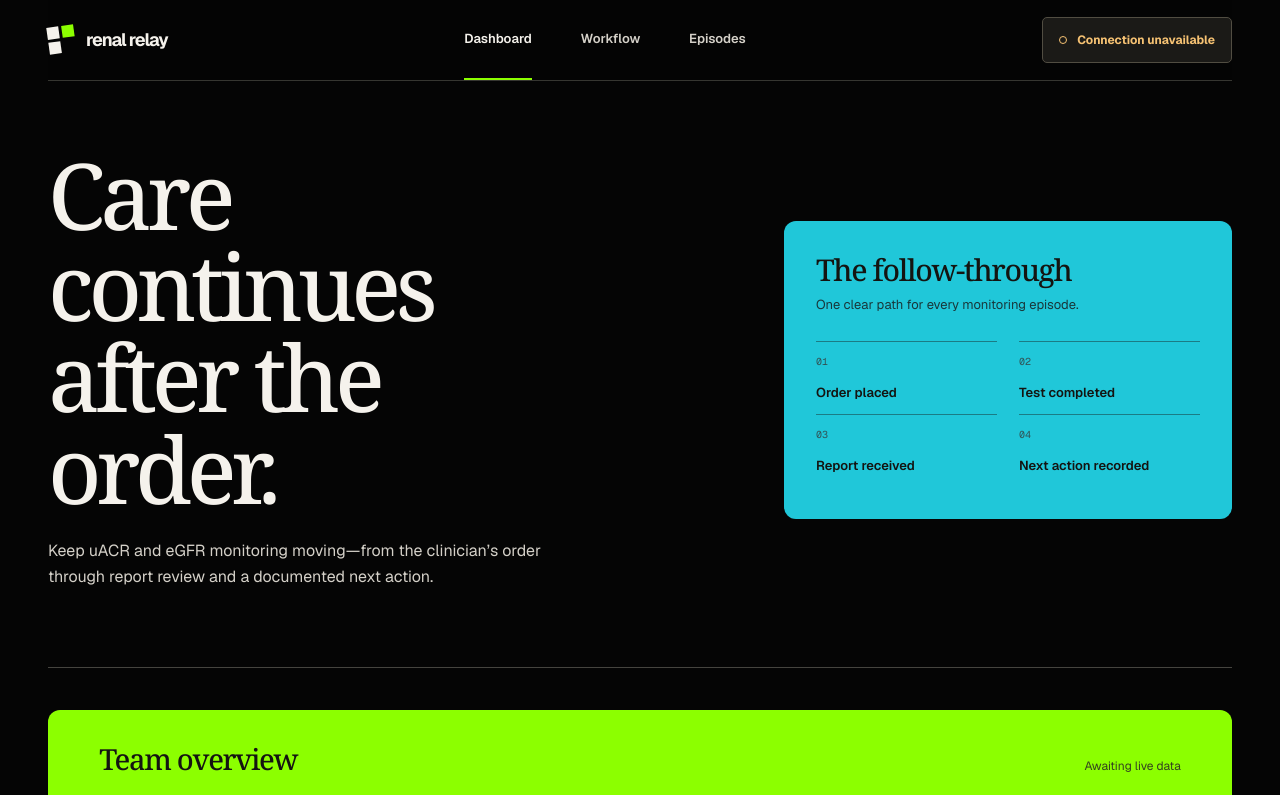
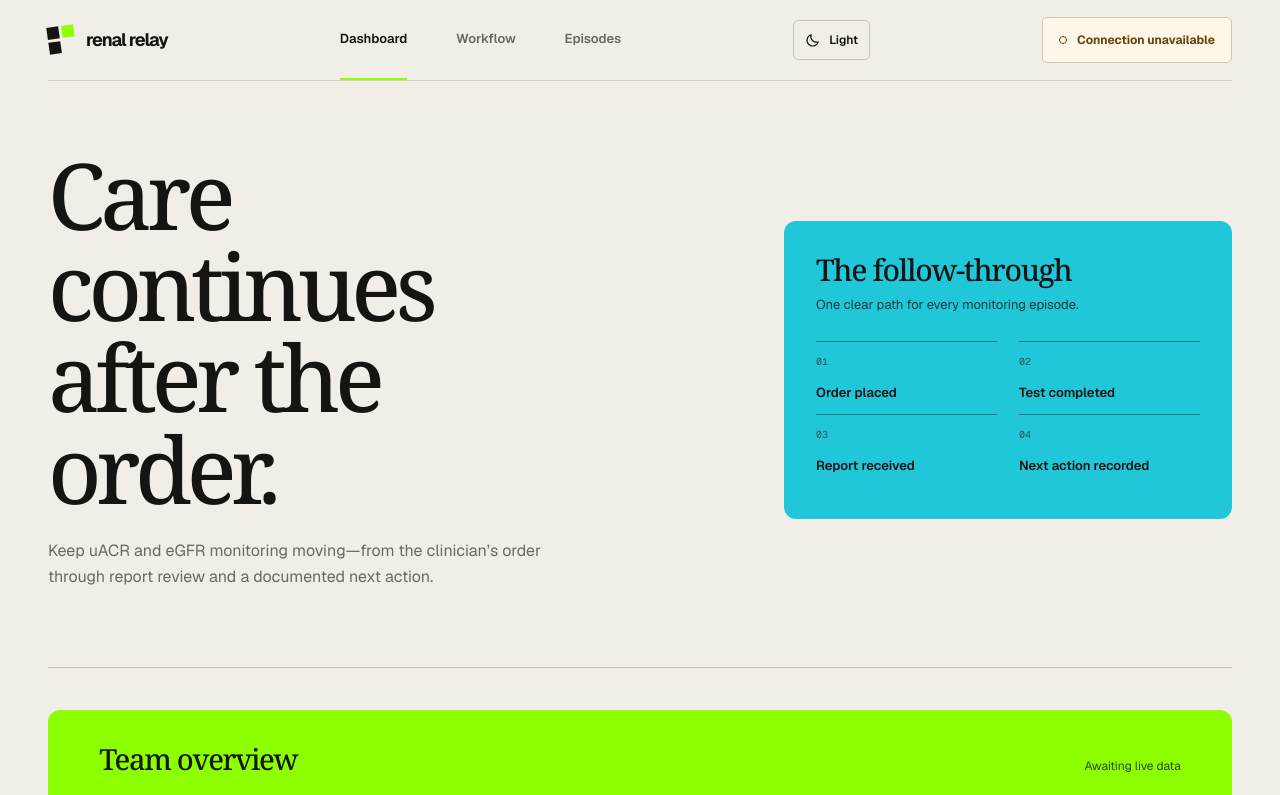
Before and after one commit to cephalic-labs/nephrosa, a Next.js app: page / in a window 1280 px wide. Shown: the top 795 px of the page. Built offline with nearby package versions, Linux system fonts and the light colour scheme; no server answers.

Commit message:
Add light mode to Renal Relay dashboard

```diff
--- a/app/globals.css
+++ b/app/globals.css
@@ -34,44 +34,68 @@
   --lime-rule: rgb(20 20 17 / 40%);
   --header-ground: rgb(5 5 5 / 94%);
   --focus: #8cff00;
+  --canvas-ink: var(--paper);
+  --canvas-muted: var(--paper-muted);
   --font-body: var(--font-geist-sans), Arial, Helvetica, sans-serif;
   --font-display: "Noto Serif Relay", Georgia, "Times New Roman", serif;
 }
 
+html[data-theme="light"] {
+  color-scheme: light;
+  --night: #f1eee8;
+  --paper: #fffdf8;
+  --paper-muted: #55524c;
+  --muted: #6b6861;
+  --line: #c9c4ba;
+  --header-line: #d4cfc5;
+  --offline-line: #d4c7ae;
+  --offline-ground: #fff8e9;
+  --offline-ink: #68440e;
+  --header-ground: rgb(241 238 232 / 94%);
+  --focus: #467500;
+  --canvas-ink: var(--ink);
+  --canvas-muted: var(--muted);
+}
+
 @theme inline {
   --color-background: var(--night);
-  --color-foreground: var(--paper);
+  --color-foreground: var(--ink);
   --font-sans: var(--font-geist-sans);
   --font-mono: var(--font-geist-mono);
 }
 
 * { box-sizing: border-box; }
 html { min-height: 100%; scroll-behavior: smooth; }
-body { min-height: 100vh; margin: 0; background: var(--night); color: var(--paper); font-family: var(--font-body); font-size: 15px; line-height: 1.55; }
+body { min-height: 100vh; margin: 0; background: var(--night); color: var(--ink); font-family: var(--font-body); font-size: 15px; line-height: 1.55; transition: background-color 180ms ease, color 180ms ease; }
 ::selection { background: var(--lime); color: var(--ink); }
 :focus-visible { outline: 3px solid var(--focus); outline-offset: 4px; }
+html[data-theme="dark"] body { color: var(--paper); }
 a { color: inherit; text-underline-offset: 4px; }
 button { font: inherit; }
 button:focus-visible, a:focus-visible { outline-offset: 5px; }
 
 .dashboard-shell { width: min(1440px, 100%); min-height: 100vh; margin: 0 auto; padding: 0 48px; }
 .site-header { position: sticky; top: 0; z-index: 5; display: flex; min-height: 80px; align-items: center; justify-content: space-between; gap: 28px; border-bottom: 1px solid var(--header-line); background: var(--header-ground); backdrop-filter: blur(14px); }
-.wordmark { display: inline-flex; align-items: center; gap: 11px; color: var(--paper); font-size: 18px; font-weight: 650; letter-spacing: -.055em; text-decoration: none; white-space: nowrap; }
+.wordmark { display: inline-flex; align-items: center; gap: 11px; color: var(--canvas-ink); font-size: 18px; font-weight: 650; letter-spacing: -.055em; text-decoration: none; white-space: nowrap; }
 .wordmark-symbol { display: grid; width: 27px; height: 27px; grid-template: repeat(2, 1fr) / repeat(2, 1fr); gap: 3px; transform: rotate(-8deg); }
-.wordmark-symbol span { display: block; background: var(--paper); }
+.wordmark-symbol span { display: block; background: var(--canvas-ink); }
 .wordmark-symbol span:nth-child(2) { background: var(--lime); }
-.wordmark-symbol span:nth-child(3) { background: var(--paper); }
+.wordmark-symbol span:nth-child(3) { background: var(--canvas-ink); }
 .primary-nav { display: flex; min-height: 80px; align-items: stretch; gap: clamp(22px, 3.8vw, 52px); }
-.primary-nav a { display: inline-flex; align-items: center; border-bottom: 2px solid transparent; color: var(--paper-muted); font-size: 13px; font-weight: 550; text-decoration: none; transition: color 160ms ease, border-color 160ms ease; }
-.primary-nav a:hover, .primary-nav a[aria-current="page"] { border-color: var(--lime); color: var(--paper); }
+.primary-nav a { display: inline-flex; align-items: center; border-bottom: 2px solid transparent; color: var(--canvas-muted); font-size: 13px; font-weight: 550; text-decoration: none; transition: color 160ms ease, border-color 160ms ease; }
+.primary-nav a:hover, .primary-nav a[aria-current="page"] { border-color: var(--lime); color: var(--canvas-ink); }
 .connection-state { display: inline-flex; min-height: 46px; align-items: center; gap: 10px; border-radius: 5px; background: var(--lime); padding: 0 16px; color: var(--ink); font-size: 12px; font-weight: 650; white-space: nowrap; }
 .connection-dot { width: 8px; height: 8px; flex: 0 0 auto; border: 1px solid currentColor; border-radius: 50%; }
 .is-connected .connection-dot { background: currentColor; }
 .is-offline { border: 1px solid var(--offline-line); background: var(--offline-ground); color: var(--offline-ink); }
+.theme-toggle { display: inline-flex; min-height: 40px; align-items: center; justify-content: center; gap: 8px; border: 1px solid var(--line); border-radius: 5px; background: transparent; padding: 0 11px; color: var(--ink); font-size: 12px; font-weight: 600; cursor: pointer; transition: background-color 160ms ease, border-color 160ms ease; }
+.theme-toggle:hover { background: var(--paper); border-color: var(--muted); }
+.theme-toggle svg { width: 16px; height: 16px; stroke: currentColor; stroke-linecap: round; stroke-linejoin: round; stroke-width: 1.5; }
+html[data-theme="dark"] .theme-toggle { color: var(--paper); }
 
 .hero { display: grid; grid-template-columns: minmax(0, 1.2fr) minmax(410px, .8fr); align-items: center; gap: clamp(32px, 5vw, 76px); padding: 68px 0 76px; border-bottom: 1px solid var(--line); }
-.hero-copy h1 { max-width: 10ch; margin: 0; color: var(--paper); font-family: var(--font-display); font-size: clamp(58px, 7.2vw, 96px); font-weight: 450; letter-spacing: -.058em; line-height: .99; text-wrap: balance; }
-.hero-copy p { max-width: 48ch; margin: 24px 0 0; color: var(--paper-muted); font-size: 16px; line-height: 1.65; }
+.hero-copy h1 { max-width: 10ch; margin: 0; color: var(--canvas-ink); font-family: var(--font-display); font-size: clamp(58px, 7.2vw, 96px); font-weight: 450; letter-spacing: -.058em; line-height: .99; text-wrap: balance; }
+.hero-copy p { max-width: 48ch; margin: 24px 0 0; color: var(--canvas-muted); font-size: 16px; line-height: 1.65; }
 
 .workflow-panel { min-width: 0; border-radius: 12px; background: var(--cyan); padding: 32px; color: var(--ink); }
 .workflow-panel h2, .overview-panel h2, .episodes-panel h2 { margin: 0; font-family: var(--font-display); font-weight: 480; letter-spacing: -.045em; line-height: 1.15; }
@@ -113,9 +137,9 @@ button:focus-visible, a:focus-visible { outline-offset: 5px; }
 .status-dot { width: 8px; height: 8px; flex: 0 0 auto; border-radius: 50%; background: var(--success); }
 .status-dot.is-overdue { background: var(--critical); }
 .episode-owner { text-align: right; }
-.site-footer { display: flex; justify-content: space-between; gap: 24px; padding: 24px 0 32px; color: var(--muted); font-size: 11px; }
-.site-footer span:first-child { color: var(--paper); font-weight: 650; }
-.loading-screen { display: grid; min-height: 100vh; place-items: center; color: var(--paper-muted); }
+.site-footer { display: flex; justify-content: space-between; gap: 24px; padding: 24px 0 32px; color: var(--canvas-muted); font-size: 11px; }
+.site-footer span:first-child { color: var(--canvas-ink); font-weight: 650; }
+.loading-screen { display: grid; min-height: 100vh; place-items: center; color: var(--canvas-muted); }
 
 @media (min-width: 1500px) { .dashboard-shell { padding-right: 56px; padding-left: 56px; } }
 @media (max-width: 1020px) {
@@ -131,10 +155,12 @@ button:focus-visible, a:focus-visible { outline-offset: 5px; }
 }
 @media (max-width: 700px) {
   .dashboard-shell { padding: 0 18px; }
-  .site-header { min-height: 72px; flex-wrap: wrap; gap: 0 12px; }
+  .site-header { min-height: 72px; flex-wrap: wrap; gap: 0 9px; }
   .wordmark { font-size: 16px; }
   .wordmark-symbol { width: 24px; height: 24px; }
-  .connection-state { min-height: 36px; margin-left: auto; padding: 0 11px; font-size: 10px; }
+  .theme-toggle { min-height: 36px; margin-left: auto; gap: 6px; padding: 0 8px; font-size: 10px; }
+  .theme-toggle svg { width: 14px; height: 14px; }
+  .connection-state { min-height: 36px; padding: 0 9px; font-size: 10px; }
   .primary-nav { order: 3; width: 100%; min-height: 43px; justify-content: space-between; gap: 10px; }
   .primary-nav a { font-size: 12px; }
   .hero { grid-template-columns: minmax(0, 1fr); gap: 32px; padding: 48px 0 45px; }
--- a/app/layout.tsx
+++ b/app/layout.tsx
@@ -12,6 +12,7 @@ export default function RootLayout({ children }: LayoutProps<"/">) {
   return (
     <html
       lang="en"
+      data-theme="light"
       className={`${GeistSans.variable} ${GeistMono.variable} h-full antialiased`}
     >
       <body>{children}</body>
--- a/app/page.tsx
+++ b/app/page.tsx
@@ -1,5 +1,6 @@
 import { Suspense } from "react";
 import Link from "next/link";
+import { ThemeToggle } from "./theme-toggle";
 
 type Episode = {
   id: string;
@@ -85,6 +86,7 @@ async function Dashboard() {
           <a href="#workflow">Workflow</a>
           <a href="#episodes">Episodes</a>
         </nav>
+        <ThemeToggle />
         <div className={`connection-state ${connected ? "is-connected" : "is-offline"}`} role="status">
           <span className="connection-dot" />
           {connected ? "Live connection" : "Connection unavailable"}
--- /dev/null
+++ b/app/theme-toggle.tsx
@@ -0,0 +1,36 @@
+"use client";
+
+import { useEffect, useState } from "react";
+
+export function ThemeToggle() {
+  const [theme, setTheme] = useState<"light" | "dark">("light");
+
+  useEffect(() => {
+    document.documentElement.dataset.theme = theme;
+  }, [theme]);
+
+  const nextTheme = theme === "light" ? "dark" : "light";
+
+  return (
+    <button
+      className="theme-toggle"
+      type="button"
+      onClick={() => setTheme(nextTheme)}
+      aria-label={`Switch to ${nextTheme} mode`}
+      aria-pressed={theme === "dark"}
+      title={`Switch to ${nextTheme} mode`}
+    >
+      {theme === "light" ? (
+        <svg aria-hidden="true" viewBox="0 0 20 20" fill="none">
+          <path d="M16.6 12.4A7.2 7.2 0 0 1 7.6 3.4a7.2 7.2 0 1 0 9 9Z" />
+        </svg>
+      ) : (
+        <svg aria-hidden="true" viewBox="0 0 20 20" fill="none">
+          <circle cx="10" cy="10" r="3.4" />
+          <path d="M10 1.5v2M10 16.5v2M18.5 10h-2M3.5 10h-2m14.5-6-1.4 1.4M5.4 14.6 4 16m12 0-1.4-1.4M5.4 5.4 4 4" />
+        </svg>
+      )}
+      <span>{theme === "light" ? "Light" : "Dark"}</span>
+    </button>
+  );
+}
```
Also changed, not shown: .impeccable/design.json, 1 other file (tests, documents, lock files or other folders).
